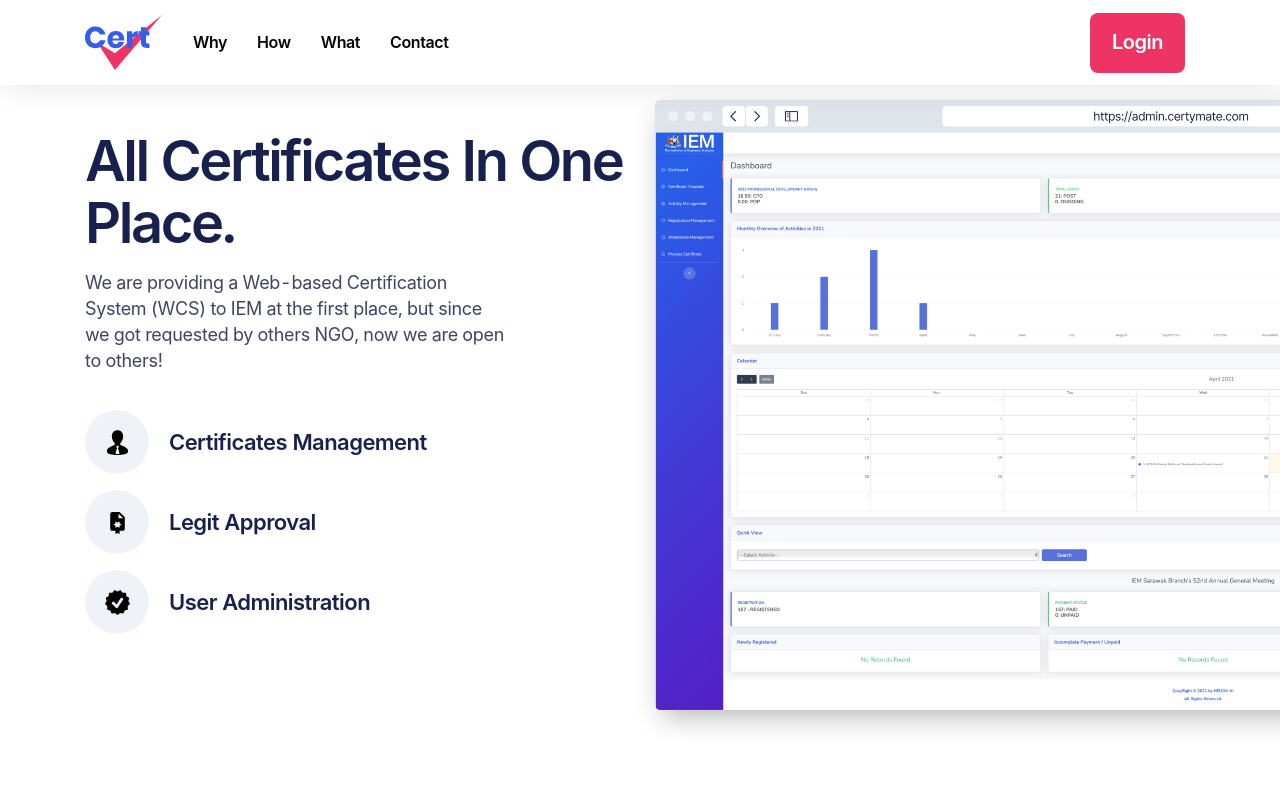
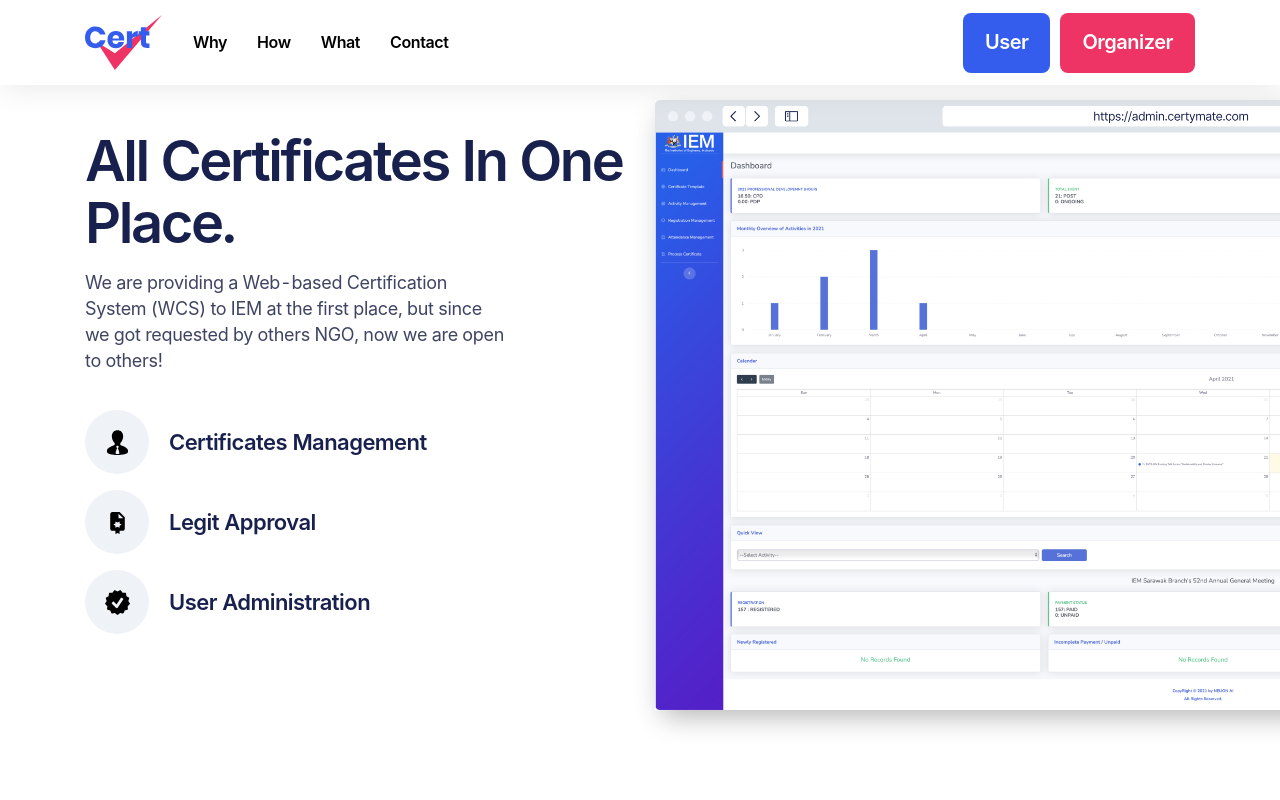
Before and after one commit to metalheadcode/certick, a React (Create React App) app: page / in a window 1280 px wide. Shown: the top 800 px of the page. Built offline with nearby package versions, Linux system fonts and the light colour scheme; the HTML template or start-up script is replaced by a standard one.

Commit message:
add buttons for organizer and user

```diff
--- a/src/layouts/Header/Header.js
+++ b/src/layouts/Header/Header.js
@@ -48,10 +48,18 @@ const Header = (props) => {
                 <Button
                   link={true}
                   target={"_blank"}
-                  href={"https://ecert.neuon.ai/iem/public_print_cert.php"}
+                  href={"https://csr.neuon.ai/user/user_login.php"}
+                  type={"submit"}
+                  classes={"primary large simple w-100"}
+                  value={"User"}
+                />
+                <Button
+                  link={true}
+                  target={"_blank"}
+                  href={"https://csr.neuon.ai/organization/org_login.php"}
                   type={"submit"}
                   classes={"secondary large simple w-100"}
-                  value={"Login"}
+                  value={"Organizer"}
                 />
               </div>
               <div className={classes.hiddenElements}>{/* <Socials /> */}</div>
```
